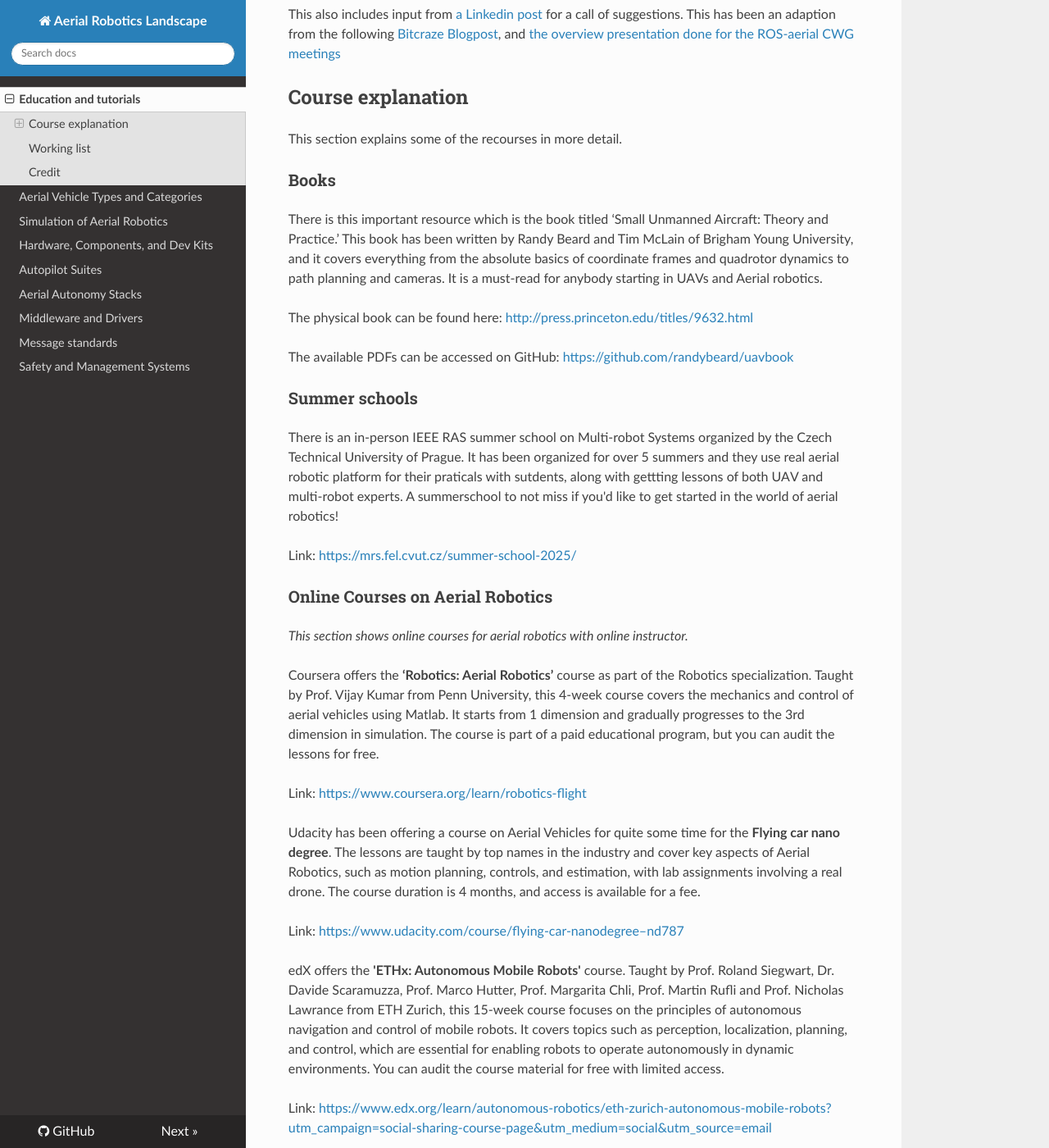
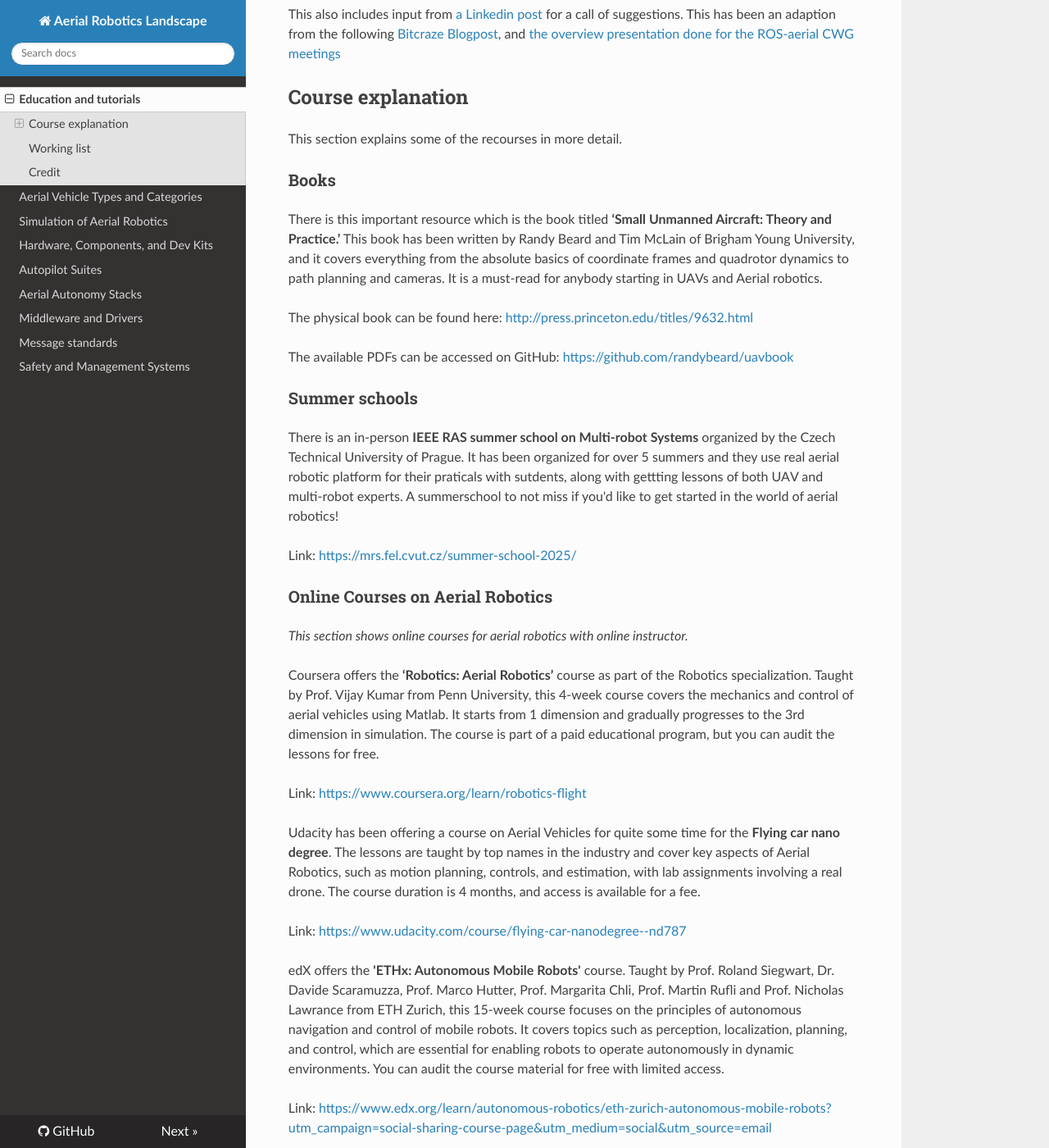
Before and after one commit to ROS-Aerial/aerial_robotic_landscape, an MkDocs documentation site: the page built from docs/education_and_tutorial.md, in a window 1280 px wide and 1400 px high, scrolled down 250 px. Shown: the whole window at 82% size. Built offline with MkDocs 1.6.1, drawn with Linux system fonts in a browser that asks for light colours; nearby versions of some CDN libraries; some of the changed text lies outside the part shown.

```diff
--- a/docs/education_and_tutorial.md
+++ b/docs/education_and_tutorial.md
@@ -9,7 +9,7 @@ This also includes input from [a Linkedin post](https://www.linkedin.com/feed/up
 This section explains some of the recourses in more detail.
 
 ### Books
-There is this important resource which is the book titled ‘Small Unmanned Aircraft: Theory and Practice.’ This book has been written by Randy Beard and Tim McLain of Brigham Young University, and it covers everything from the absolute basics of coordinate frames and quadrotor dynamics to path planning and cameras. It is a must-read for anybody starting in UAVs and Aerial robotics.
+There is this important resource which is the book titled **‘Small Unmanned Aircraft: Theory and Practice.’** This book has been written by Randy Beard and Tim McLain of Brigham Young University, and it covers everything from the absolute basics of coordinate frames and quadrotor dynamics to path planning and cameras. It is a must-read for anybody starting in UAVs and Aerial robotics.
 
 The physical book can be found here: <http://press.princeton.edu/titles/9632.html>
 
@@ -17,7 +17,7 @@ The available PDFs can be accessed on GitHub: <https://github.com/randybeard/uav
 
 ### Summer schools
 
-There is an in-person IEEE RAS summer school on Multi-robot Systems organized by the Czech Technical University of Prague. It has been organized for over 5 summers and they use real aerial robotic platform for their praticals with sutdents, along with gettting lessons of both UAV and multi-robot experts. A summerschool to not miss if you'd like to get started in the world of aerial robotics!
+There is an in-person **IEEE RAS summer school on Multi-robot Systems** organized by the Czech Technical University of Prague. It has been organized for over 5 summers and they use real aerial robotic platform for their praticals with sutdents, along with gettting lessons of both UAV and multi-robot experts. A summerschool to not miss if you'd like to get started in the world of aerial robotics!
 
 Link: <https://mrs.fel.cvut.cz/summer-school-2025/>
 
@@ -31,7 +31,7 @@ Link: <https://www.coursera.org/learn/robotics-flight>
 
 Udacity has been offering a course on Aerial Vehicles for quite some time for the **Flying car nano degree**. The lessons are taught by top names in the industry and cover key aspects of Aerial Robotics, such as motion planning, controls, and estimation, with lab assignments involving a real drone. The course duration is 4 months, and access is available for a fee.
 
-Link: <https://www.udacity.com/course/flying-car-nanodegree–nd787>
+Link: <https://www.udacity.com/course/flying-car-nanodegree--nd787>
 
 edX offers the **'ETHx: Autonomous Mobile Robots'** course. Taught by Prof. Roland Siegwart, Dr. Davide Scaramuzza, Prof. Marco Hutter, Prof. Margarita Chli, Prof. Martin Rufli and Prof. Nicholas Lawrance from ETH Zurich, this 15-week course focuses on the principles of autonomous navigation and control of mobile robots. It covers topics such as perception, localization, planning, and control, which are essential for enabling robots to operate autonomously in dynamic environments. You can audit the course material for free with limited access.
 
```
Also changed, not shown: other parts of docs/education_and_tutorial.md (+0 -1 lines).
